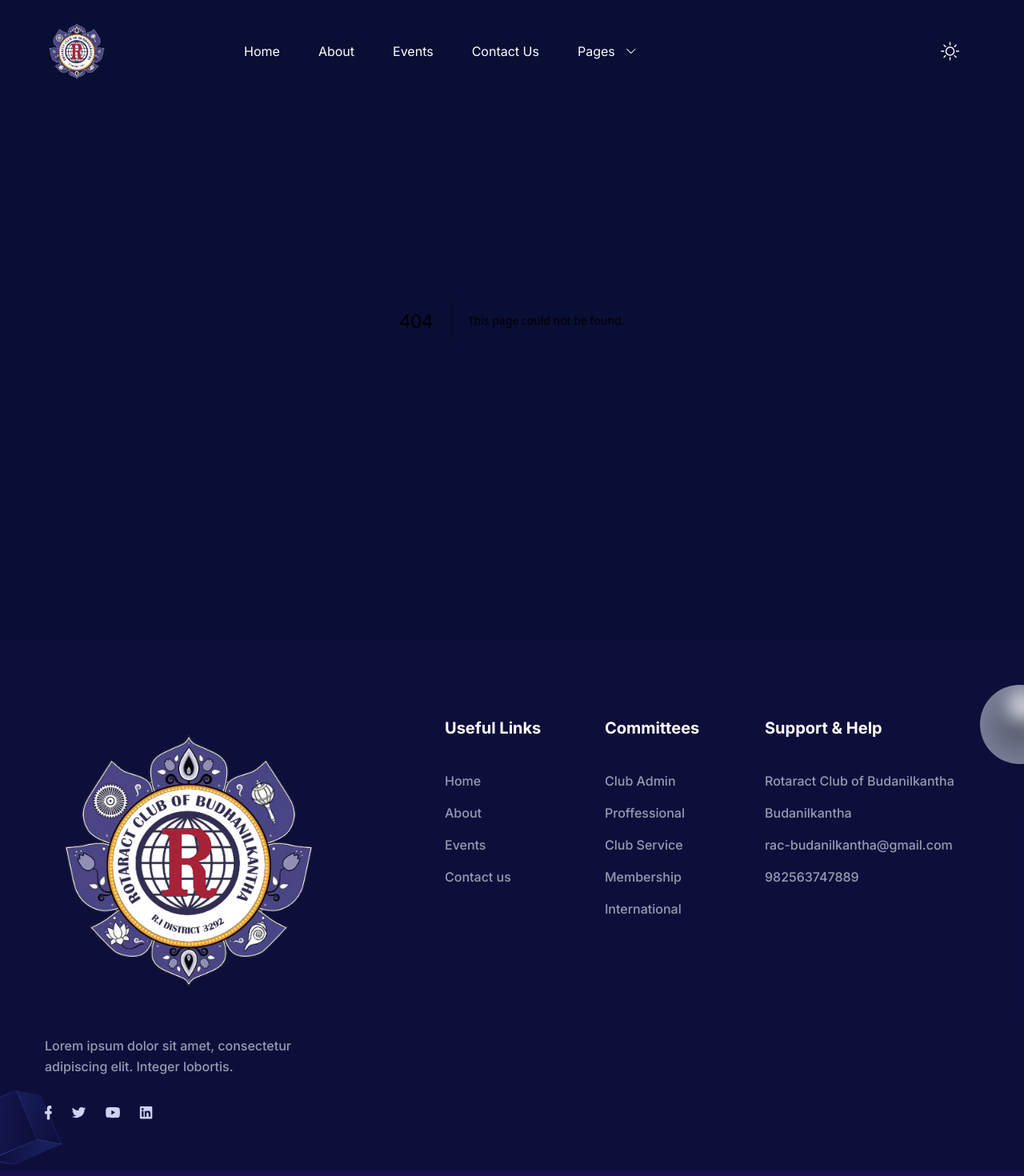
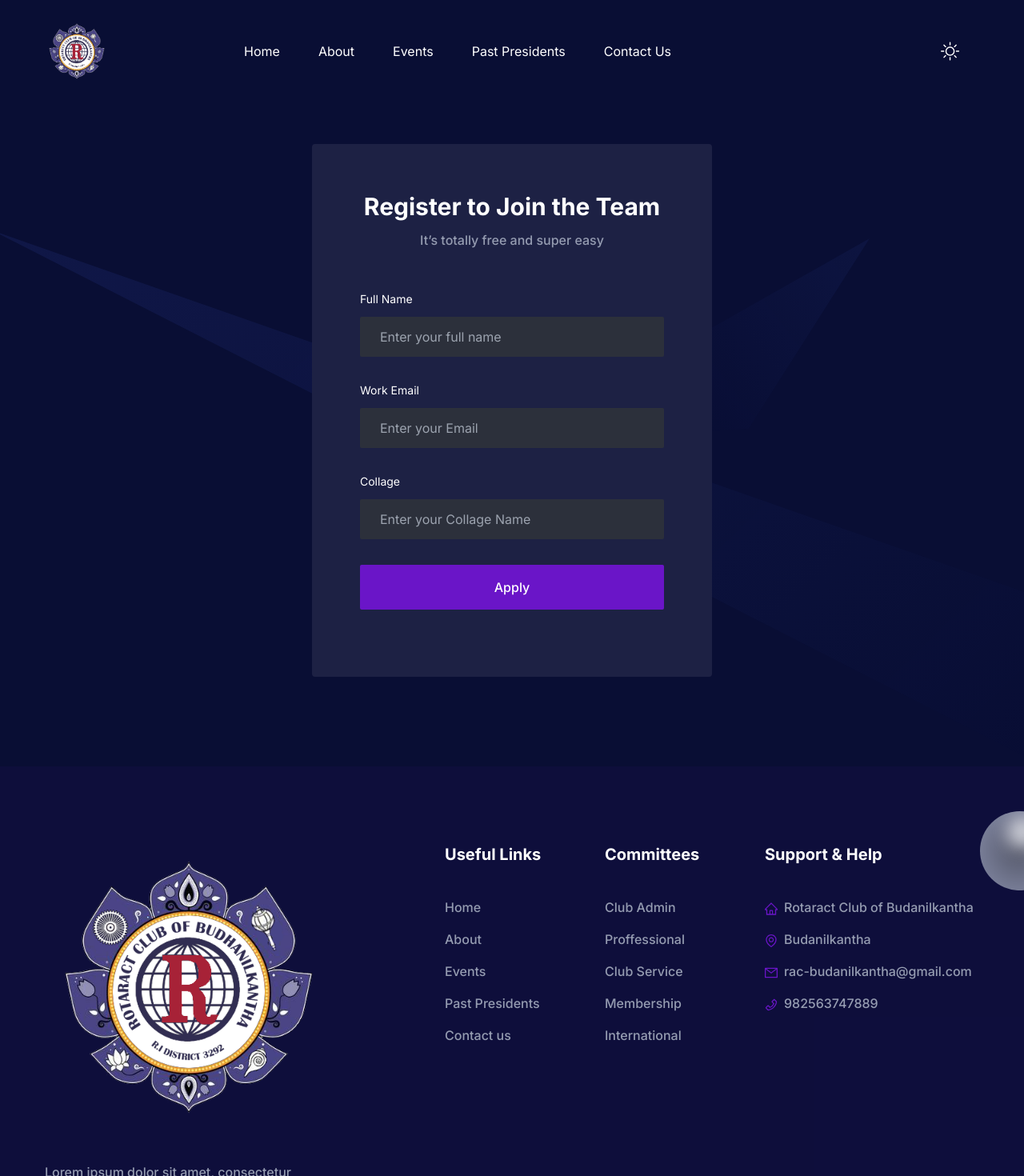
Before and after one commit to subin989/rtr-site, a Next.js app: page /apply in a window 1280 px wide. Before the commit this address had no page. Shown: the top 1470 px of the page at 80% size. Built offline with nearby package versions, Linux system fonts and the light colour scheme.

Commit message:
Adding icons to the footer, add form for query and some links added

```diff
--- /dev/null
+++ b/app/apply/page.tsx
@@ -0,0 +1,137 @@
+import Link from "next/link";
+
+const SignupPage = () => {
+  return (
+    <>
+      <section className="relative z-10 overflow-hidden pb-16 pt-36 md:pb-20 lg:pb-28 lg:pt-[180px]">
+        <div className="container">
+          <div className="-mx-4 flex flex-wrap">
+            <div className="w-full px-4">
+              <div className="shadow-three mx-auto max-w-[500px] rounded bg-white px-6 py-10 dark:bg-dark sm:p-[60px]">
+                <h3 className="mb-3 text-center text-2xl font-bold text-black dark:text-white sm:text-3xl">
+                  Register to Join the Team
+                </h3>
+                <p className="mb-5 text-center text-base font-medium text-body-color">
+                  It’s totally free and super easy
+                </p>
+
+                <div className="mb-8 flex items-center justify-center"></div>
+                <form>
+                  <div className="mb-8">
+                    <label
+                      htmlFor="name"
+                      className="mb-3 block text-sm text-dark dark:text-white"
+                    >
+                      {" "}
+                      Full Name{" "}
+                    </label>
+                    <input
+                      type="text"
+                      name="name"
+                      placeholder="Enter your full name"
+                      className="border-stroke dark:text-body-color-dark dark:shadow-two w-full rounded-sm border bg-[#f8f8f8] px-6 py-3 text-base text-body-color outline-none transition-all duration-300 focus:border-primary dark:border-transparent dark:bg-[#2C303B] dark:focus:border-primary dark:focus:shadow-none"
+                    />
+                  </div>
+                  <div className="mb-8">
+                    <label
+                      htmlFor="email"
+                      className="mb-3 block text-sm text-dark dark:text-white"
+                    >
+                      {" "}
+                      Work Email{" "}
+                    </label>
+                    <input
+                      type="email"
+                      name="email"
+                      placeholder="Enter your Email"
+                      className="border-stroke dark:text-body-color-dark dark:shadow-two w-full rounded-sm border bg-[#f8f8f8] px-6 py-3 text-base text-body-color outline-none transition-all duration-300 focus:border-primary dark:border-transparent dark:bg-[#2C303B] dark:focus:border-primary dark:focus:shadow-none"
+                    />
+                  </div>
+                  <div className="mb-8">
+                    <label
+                      htmlFor="password"
+                      className="mb-3 block text-sm text-dark dark:text-white"
+                    >
+                      {" "}
+                      Collage{" "}
+                    </label>
+                    <input
+                      type="text"
+                      name="college"
+                      placeholder="Enter your Collage Name"
+                      className="border-stroke dark:text-body-color-dark dark:shadow-two w-full rounded-sm border bg-[#f8f8f8] px-6 py-3 text-base text-body-color outline-none transition-all duration-300 focus:border-primary dark:border-transparent dark:bg-[#2C303B] dark:focus:border-primary dark:focus:shadow-none"
+                    />
+                  </div>
+                  <div className="mb-6">
+                    <button className="shadow-submit dark:shadow-submit-dark flex w-full items-center justify-center rounded-sm bg-primary px-9 py-4 text-base font-medium text-white duration-300 hover:bg-primary/90">
+                      Apply
+                    </button>
+                  </div>
+                </form>
+              </div>
+            </div>
+          </div>
+        </div>
+        <div className="absolute left-0 top-0 z-[-1]">
+          <svg
+            width="1440"
+            height="969"
+            viewBox="0 0 1440 969"
+            fill="none"
+            xmlns="http://www.w3.org/2000/svg"
+          >
+            <mask
+              id="mask0_95:1005"
+              style={{ maskType: "alpha" }}
+              maskUnits="userSpaceOnUse"
+              x="0"
+              y="0"
+              width="1440"
+              height="969"
+            >
+              <rect width="1440" height="969" fill="#090E34" />
+            </mask>
+            <g mask="url(#mask0_95:1005)">
+              <path
+                opacity="0.1"
+                d="M1086.96 297.978L632.959 554.978L935.625 535.926L1086.96 297.978Z"
+                fill="url(#paint0_linear_95:1005)"
+              />
+              <path
+                opacity="0.1"
+                d="M1324.5 755.5L1450 687V886.5L1324.5 967.5L-10 288L1324.5 755.5Z"
+                fill="url(#paint1_linear_95:1005)"
+              />
+            </g>
+            <defs>
+              <linearGradient
+                id="paint0_linear_95:1005"
+                x1="1178.4"
+                y1="151.853"
+                x2="780.959"
+                y2="453.581"
+                gradientUnits="userSpaceOnUse"
+              >
+                <stop stopColor="#4A6CF7" />
+                <stop offset="1" stopColor="#4A6CF7" stopOpacity="0" />
+              </linearGradient>
+              <linearGradient
+                id="paint1_linear_95:1005"
+                x1="160.5"
+                y1="220"
+                x2="1099.45"
+                y2="1192.04"
+                gradientUnits="userSpaceOnUse"
+              >
+                <stop stopColor="#4A6CF7" />
+                <stop offset="1" stopColor="#4A6CF7" stopOpacity="0" />
+              </linearGradient>
+            </defs>
+          </svg>
+        </div>
+      </section>
+    </>
+  );
+};
+
+export default SignupPage;
--- a/app/blog/page.tsx
+++ b/app/events/page.tsx
@@ -1,3 +1,5 @@
+"use client";
+
 import SingleBlog from "@/components/Blog/SingleBlog";
 import blogData from "@/components/Blog/blogData";
 import Breadcrumb from "@/components/Common/Breadcrumb";
@@ -6,7 +8,7 @@
   return (
     <>
       <Breadcrumb
-        pageName="Blog Grid"
+        pageName="Past Events"
         description="Lorem ipsum dolor sit amet, consectetur adipiscing elit. In varius eros eget sapien consectetur ultrices. Ut quis dapibus libero."
       />
 
--- /dev/null
+++ b/app/past-presidents/page.tsx
@@ -0,0 +1,17 @@
+"use client";
+import Breadcrumb from "@/components/Common/Breadcrumb";
+import Testimonials from "@/components/Testimonials";
+
+const AboutPage = () => {
+  return (
+    <>
+      <Breadcrumb
+        pageName="Past Presidents"
+        description="Lorem ipsum dolor sit amet, consectetur adipiscing elit. In varius eros eget sapien consectetur ultrices. Ut quis dapibus libero."
+      />
+      <Testimonials />
+    </>
+  );
+};
+
+export default AboutPage;
--- a/components/Footer/index.tsx
+++ b/components/Footer/index.tsx
@@ -1,5 +1,11 @@
 import Image from "next/image";
 import Link from "next/link";
+import {
+  MailOutlined,
+  PhoneOutlined,
+  EnvironmentOutlined,
+  HomeOutlined,
+} from "@ant-design/icons";
 
 const Footer = () => {
   return (
@@ -128,6 +134,15 @@
                   </li>
                   <li>
                     <a
+                      href="/past-presidents"
+                      className="mb-4 inline-block text-base font-medium text-body-color hover:text-primary"
+                    >
+                      {" "}
+                      Past Presidents{" "}
+                    </a>
+                  </li>
+                  <li>
+                    <a
                       href="/contact"
                       className="mb-4 inline-block text-base font-medium text-body-color hover:text-primary"
                     >
@@ -200,40 +215,43 @@
                   Support & Help
                 </h2>
                 <ul>
-                  <li>
+                  <li className="flex items-center mb-4">
+                    <HomeOutlined className="mt-1 mr-2 text-primary" />
                     <a
                       href="/"
-                      className="mb-4 inline-block text-base font-medium text-body-color hover:text-primary"
+                      className="text-base font-medium text-body-color hover:text-primary flex items-center"
                     >
                       {" "}
                       Rotaract Club of Budanilkantha
                     </a>
                   </li>
-                  <li>
+                  <li className="flex items-center mb-4">
+                    <EnvironmentOutlined className="mt-1 mr-2 text-primary" />
                     <a
                       href="/"
-                      className="mb-4 inline-block text-base font-medium text-body-color hover:text-primary"
+                      className="text-base font-medium text-body-color hover:text-primary flex items-center"
                     >
                       {" "}
                       Budanilkantha
                     </a>
                   </li>
-                  <li>
+                  <li className="flex items-center mb-4">
+                    <MailOutlined className="mt-1 mr-2 text-primary" />
                     <a
-                      href="/"
-                      className="mb-4 inline-block text-base font-medium text-body-color hover:text-primary"
+                      href="mailto:rac-budanilkantha@gmail.com"
+                      className="text-base font-medium text-body-color hover:text-primary flex items-center"
                     >
-                      {" "}
-                      rac-budanilkantha@gmail.com{" "}
+                      rac-budanilkantha@gmail.com
                     </a>
                   </li>
-                  <li>
+
+                  <li className="flex items-center mb-4">
+                    <PhoneOutlined className="mt-1 mr-2 text-primary" />
                     <a
-                      href="/"
-                      className="mb-4 inline-block text-base font-medium text-body-color hover:text-primary"
+                      href="tel:982563747889"
+                      className="text-base font-medium text-body-color hover:text-primary flex items-center"
                     >
-                      {" "}
-                      982563747889{" "}
+                      982563747889
                     </a>
                   </li>
                   {/* <li>
--- a/components/Header/menuData.tsx
+++ b/components/Header/menuData.tsx
@@ -14,71 +14,22 @@
     newTab: false,
   },
   {
-    id: 33,
+    id: 3,
     title: "Events",
-    path: "/blog",
+    path: "/events",
     newTab: false,
   },
   {
     id: 3,
+    title: "Past Presidents",
+    path: "/past-presidents",
+    newTab: false,
+  },
+  {
+    id: 4,
     title: "Contact Us",
     path: "/contact",
     newTab: false,
   },
-  {
-    id: 4,
-    title: "Pages",
-    newTab: false,
-    submenu: [
-      {
-        id: 41,
-        title: "About Page",
-        path: "/about",
-        newTab: false,
-      },
-      {
-        id: 42,
-        title: "Contact Page",
-        path: "/contact",
-        newTab: false,
-      },
-      {
-        id: 43,
-        title: "Blog Grid Page",
-        path: "/blog",
-        newTab: false,
-      },
-      {
-        id: 44,
-        title: "Blog Sidebar Page",
-        path: "/blog-sidebar",
-        newTab: false,
-      },
-      {
-        id: 45,
-        title: "Blog Details Page",
-        path: "/blog-details",
-        newTab: false,
-      },
-      {
-        id: 46,
-        title: "Sign In Page",
-        path: "/signin",
-        newTab: false,
-      },
-      {
-        id: 47,
-        title: "Sign Up Page",
-        path: "/signup",
-        newTab: false,
-      },
-      {
-        id: 48,
-        title: "Error Page",
-        path: "/error",
-        newTab: false,
-      },
-    ],
-  },
 ];
 export default menuData;
--- a/components/Hero/index.tsx
+++ b/components/Hero/index.tsx
@@ -20,7 +20,7 @@
           </p>
           <div className="flex flex-col items-center space-y-4 sm:flex-row sm:space-x-4 sm:space-y-0">
             <Link
-              href="https://nextjstemplates.com/templates/saas-starter-startup"
+              href="/apply"
               className="rounded-md bg-primary py-4 px-8 text-base font-semibold text-white duration-300 ease-in-out hover:bg-primary/80"
             >
               Connect to us
--- a/package.json
+++ b/package.json
@@ -11,6 +11,7 @@
   "dependencies": {
     "@ant-design/icons": "^5.2.6",
     "@next/font": "13.1.6",
+    "antd": "^5.10.3",
     "eslint": "8.33.0",
     "eslint-config-next": "13.1.6",
     "next": "13.1.6",
```
Also changed, not shown: components/Blog/index.tsx (line endings or trailing spaces), 1 other file (tests, documents, lock files or other folders).
